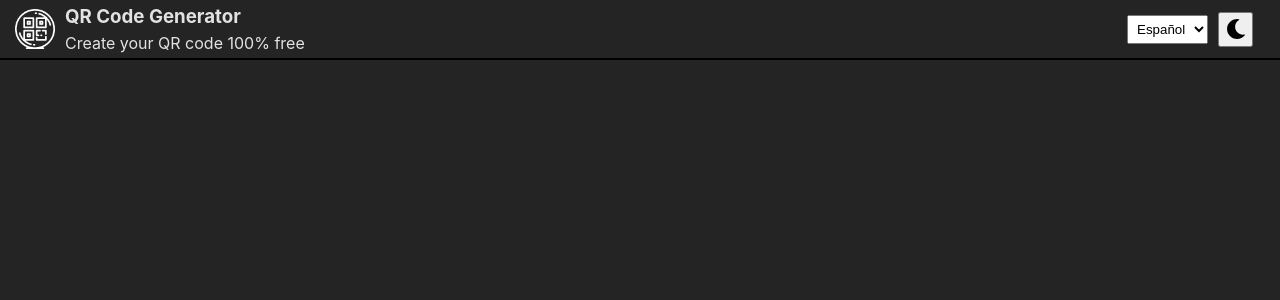
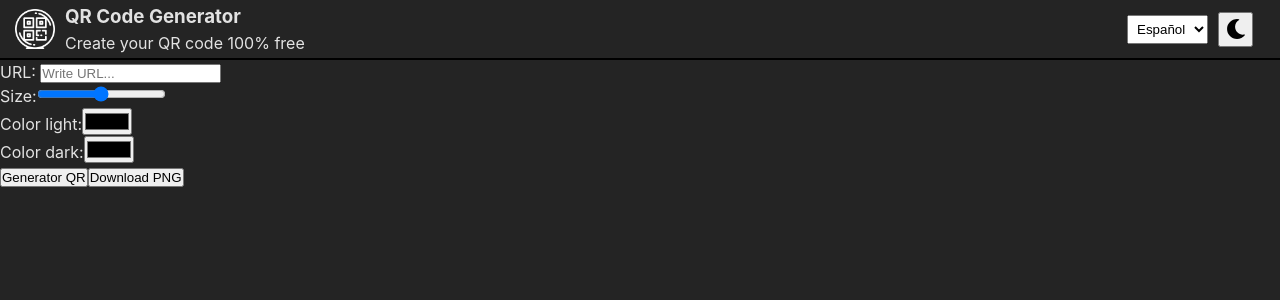
Before and after one commit to RodrigoLV9/QR-Generator, a React (Vite) app: page / in a window 1280 px wide. Shown: the top 300 px of the page. Built offline with nearby package versions, Linux system fonts and the light colour scheme.

Commit message:
feat(Config): Create basic structure of Config component

```diff
--- a/src/App.tsx
+++ b/src/App.tsx
@@ -1,10 +1,12 @@
 import './App.css'
 import Header from './components/Header/Header'
+import QRGenerator from './components/GeneratorQR/QRGenerator'
 function App() {
 
   return (
     <div className='app'>
       <Header/>
+      <QRGenerator/>
     </div>
   )
 }
--- /dev/null
+++ b/src/components/GeneratorQR/Config.tsx
@@ -0,0 +1,28 @@
+import React from 'react'
+
+const Config:React.FC = () => {
+  return (
+    <section className='config'>
+      <div className="container-inpu">
+        <label htmlFor="">URL: </label>
+        <input type="text" placeholder='Write URL...'/>
+      </div>
+      <div className="options">
+        <div className="container-input">
+          <label htmlFor="">Size:</label>
+          <input type="range" name="" id="" />
+        </div>
+        <div className="container-input">
+          <label htmlFor="">Color light:</label>
+          <input type="color" name="" id="" />
+        </div>
+        <div className="container-input">
+          <label htmlFor="">Color dark:</label>
+          <input type="color" name="" id="" />
+        </div>
+      </div>
+    </section>
+  )
+}
+
+export default Config
--- /dev/null
+++ b/src/components/GeneratorQR/ContainerQR.tsx
@@ -0,0 +1,14 @@
+import React from 'react'
+
+const ContainerQR:React.FC = () => {
+  return (
+    <section>
+      <div className="qr"></div>
+      <div className="buttons">
+        <button>Generator QR</button>
+        <button>Download PNG</button>
+      </div>
+    </section>
+  )
+}
+export default ContainerQR
--- /dev/null
+++ b/src/components/GeneratorQR/QRGenerator.tsx
@@ -0,0 +1,15 @@
+import React from 'react'
+import Config from './Config'
+import ContainerQR from './ContainerQR'
+import '../../styles/QRGenerator.css'
+const QRGenerator:React.FC=()=>{
+
+    return(
+        <section className='qrGenerator'>
+            <Config/>
+            <ContainerQR/>
+        </section>
+    )
+}
+
+export default QRGenerator
```
Also changed, not shown: src/styles/QRGenerator.css (added).
